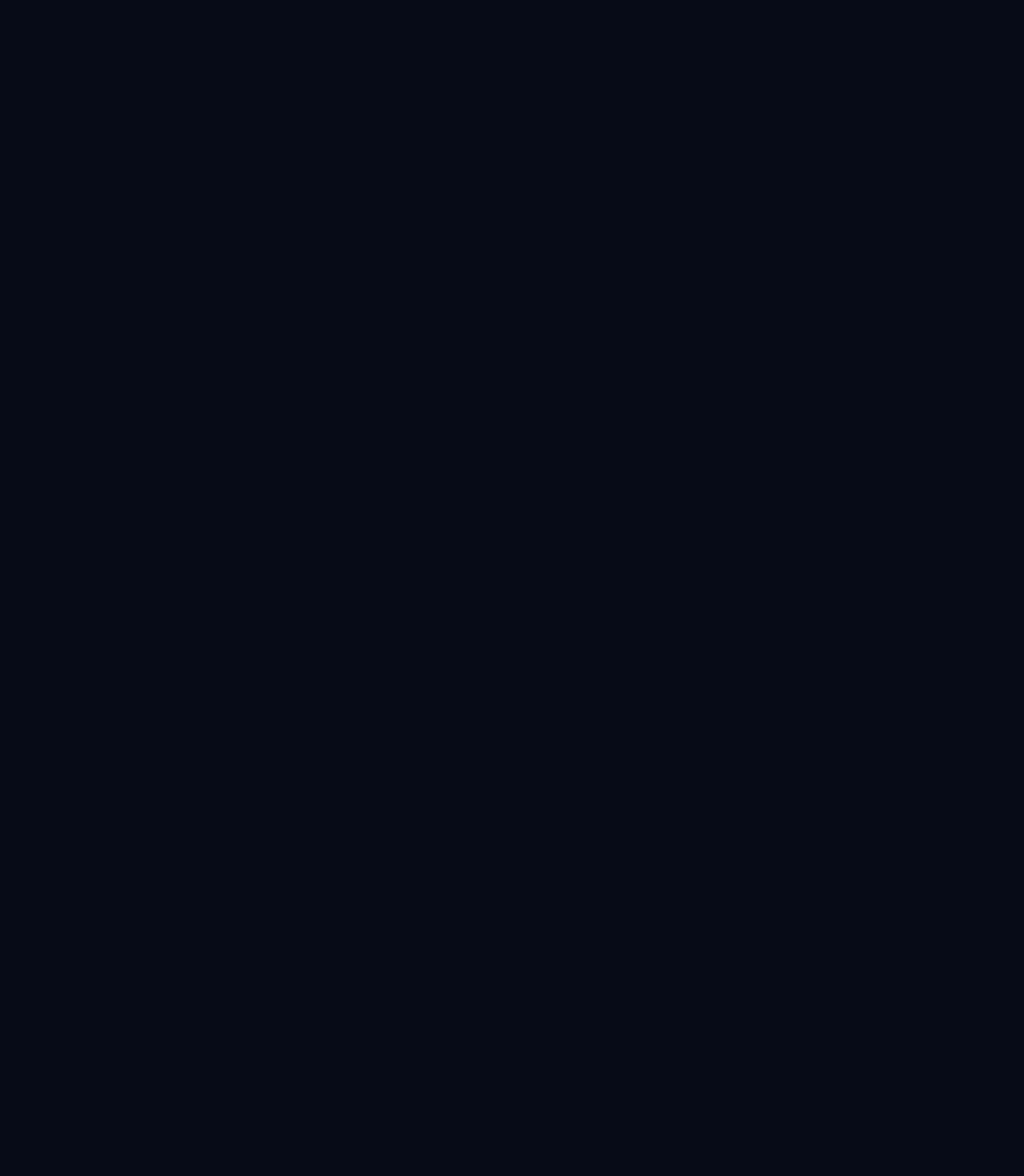
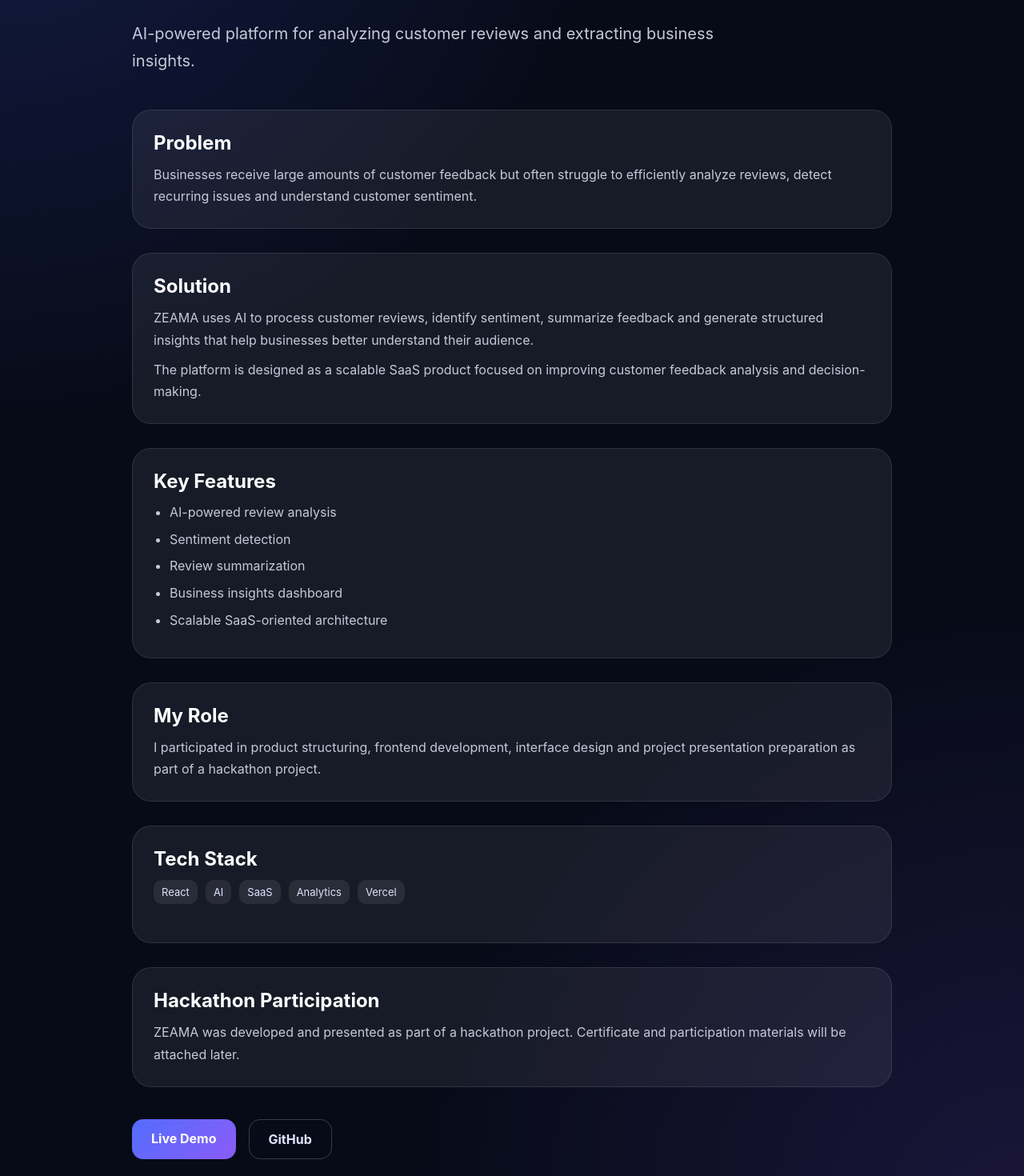
Before and after one commit to AndreyPetin19/PORTFOLIO, a React (Vite) app: page /projects/zeama in a window 1280 px wide. Before the commit this address had no page. Shown: the part 240-1710 px from the top of the page at 80% size. Before the commit the page ends 800 px from the top, so only its background shows below. Built offline with nearby package versions, Linux system fonts and the light colour scheme.

Commit message:
add ZEAMA project

```diff
--- a/src/App.jsx
+++ b/src/App.jsx
@@ -1,6 +1,7 @@
 import { Routes, Route, Link } from "react-router-dom";
 import CheckBus from "./CheckBus.jsx";
 import "./index.css";
+import Zeama from "./Zeama.jsx";
 
 function Home() {
   return (
@@ -117,6 +118,39 @@
 
       <section id="projects" className="section">
         <h2>Projects</h2>
+
+        <div className="project-card active">
+  <span className="tag">AI SaaS Project</span>
+
+  <h3>ZEAMA</h3>
+
+  <p>
+    AI-powered platform for analyzing customer reviews and generating
+    structured business insights.
+  </p>
+
+  <div className="tech-list">
+    <span>React</span>
+    <span>AI</span>
+    <span>SaaS</span>
+    <span>Analytics</span>
+  </div>
+
+  <div className="project-buttons">
+    <Link to="/projects/zeama" className="small-btn">
+      View Case
+    </Link>
+
+    <a
+      href="https://zeama.vercel.app/"
+      target="_blank"
+      rel="noopener noreferrer"
+      className="small-btn outline"
+    >
+      Live Demo
+    </a>
+  </div>
+</div>
 
         <div className="projects-grid">
           <div className="project-card active">
@@ -236,7 +270,8 @@
   return (
     <Routes>
       <Route path="/" element={<Home />} />
-      <Route path="/projects/checkbus" element={<CheckBus />} />
+     <Route path="/projects/checkbus" element={<CheckBus />} />
+    <Route path="/projects/zeama" element={<Zeama />} />
     </Routes>
   );
 }
--- /dev/null
+++ b/src/Zeama.jsx
@@ -0,0 +1,111 @@
+import { Link } from "react-router-dom";
+import "./index.css";
+
+function Zeama() {
+  return (
+    <div className="case-page">
+      <div className="case-container">
+        <Link to="/" className="btn secondary back-btn">
+          ← Back to Portfolio
+        </Link>
+
+        <h1 className="case-title">ZEAMA</h1>
+
+        <p className="case-subtitle">
+          AI-powered platform for analyzing customer reviews and extracting
+          business insights.
+        </p>
+
+        <div className="case-block">
+          <h3>Problem</h3>
+
+          <p>
+            Businesses receive large amounts of customer feedback but often
+            struggle to efficiently analyze reviews, detect recurring issues
+            and understand customer sentiment.
+          </p>
+        </div>
+
+        <div className="case-block">
+          <h3>Solution</h3>
+
+          <p>
+            ZEAMA uses AI to process customer reviews, identify sentiment,
+            summarize feedback and generate structured insights that help
+            businesses better understand their audience.
+          </p>
+
+          <p style={{ marginTop: "10px" }}>
+            The platform is designed as a scalable SaaS product focused on
+            improving customer feedback analysis and decision-making.
+          </p>
+        </div>
+
+        <div className="case-block">
+          <h3>Key Features</h3>
+
+          <ul className="case-list">
+            <li>AI-powered review analysis</li>
+            <li>Sentiment detection</li>
+            <li>Review summarization</li>
+            <li>Business insights dashboard</li>
+            <li>Scalable SaaS-oriented architecture</li>
+          </ul>
+        </div>
+
+        <div className="case-block">
+          <h3>My Role</h3>
+
+          <p>
+            I participated in product structuring, frontend development,
+            interface design and project presentation preparation as part of a
+            hackathon project.
+          </p>
+        </div>
+
+        <div className="case-block">
+          <h3>Tech Stack</h3>
+
+          <div className="tech-list">
+            <span>React</span>
+            <span>AI</span>
+            <span>SaaS</span>
+            <span>Analytics</span>
+            <span>Vercel</span>
+          </div>
+        </div>
+
+        <div className="case-block">
+          <h3>Hackathon Participation</h3>
+
+          <p>
+            ZEAMA was developed and presented as part of a hackathon project.
+            Certificate and participation materials will be attached later.
+          </p>
+        </div>
+
+        <div className="case-buttons">
+          <a
+            href="https://zeama.vercel.app/"
+            target="_blank"
+            rel="noopener noreferrer"
+            className="btn primary"
+          >
+            Live Demo
+          </a>
+
+          <a
+            href="https://github.com/AndreyPetin19"
+            target="_blank"
+            rel="noopener noreferrer"
+            className="btn secondary"
+          >
+            GitHub
+          </a>
+        </div>
+      </div>
+    </div>
+  );
+}
+
+export default Zeama;
```
